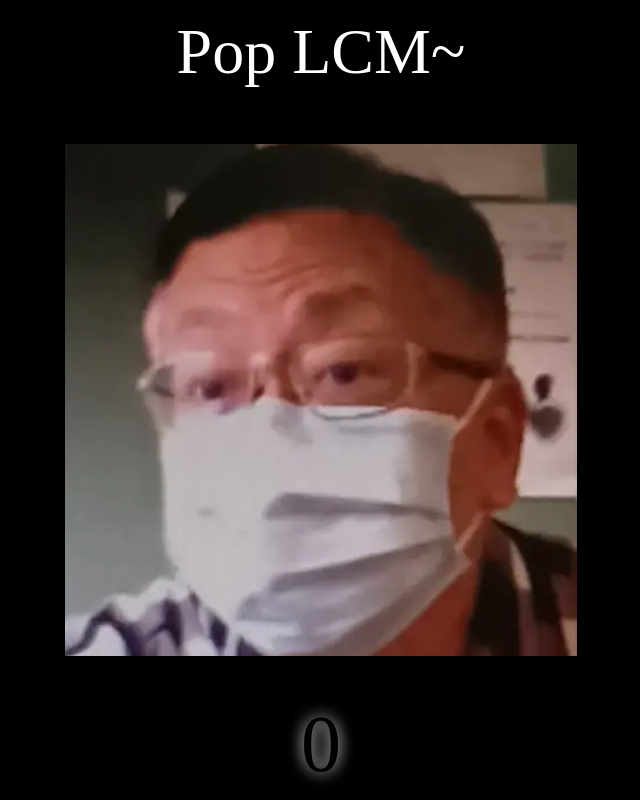
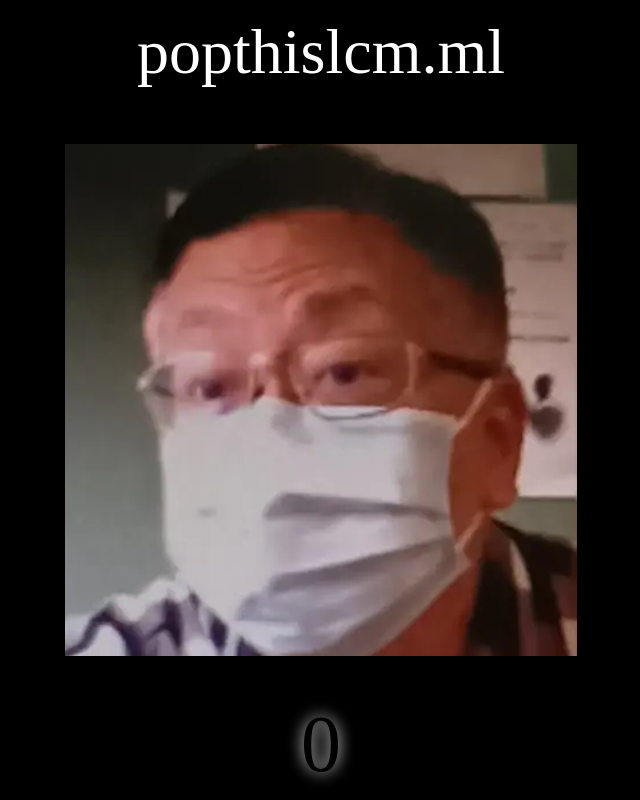
Before and after one commit to rtzg/lcm, a plain HTML site: page index.html in a window 1280 px wide. Shown: the whole page, without its empty margins (319-959 px from the left). Drawn offline with Linux system fonts and the light colour scheme.

Commit message:
title changed

```diff
--- a/index.html
+++ b/index.html
@@ -16,7 +16,7 @@
         </div>
     </div>
     <div class="n">
-        <font class="font">Pop LCM~</font>
+        <font class="font">popthislcm.ml</font>
         <font id="n">0</font>
     </div>
     <div id="rickRoll">
```
